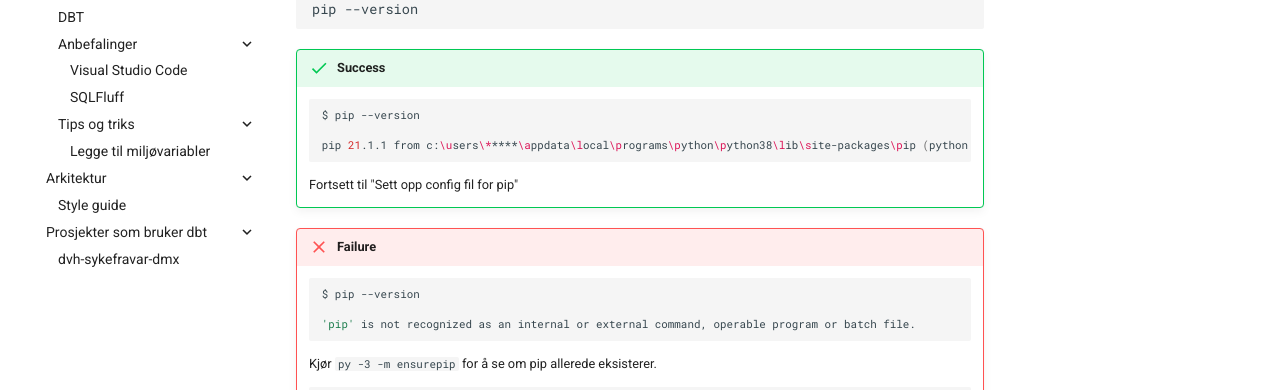
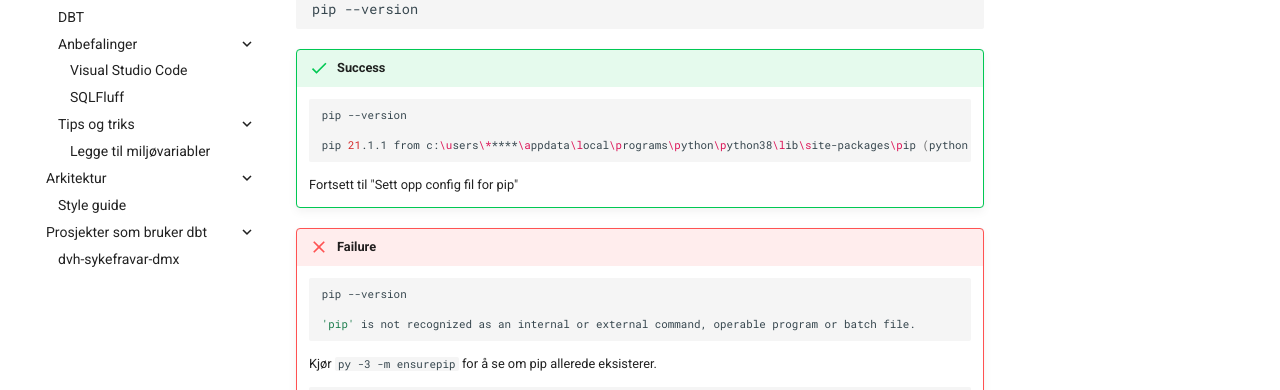
Before and after one commit to navikt/dbt-i-nav, an MkDocs documentation site: the page built from docs/vdi/pip.md, in a window 1280 px wide and 1400 px high. Shown: the part 283-673 px from the top of the window. Built offline with MkDocs 1.6.1 and Material for MkDocs 9.7.7, drawn with Linux system fonts in a browser that asks for light colours; comment, search, counter and statistics services are not loaded.

Commit message:
Fjerner $ tegn

`````diff
--- a/docs/vdi/pip.md
+++ b/docs/vdi/pip.md
@@ -11,7 +11,7 @@ pip --version
 !!! success
 
     ```shell
-    $ pip --version
+    pip --version
 
     pip 21.1.1 from c:\users\*****\appdata\local\programs\python\python38\lib\site-packages\pip (python 3.8)
     ```
@@ -20,7 +20,7 @@ pip --version
 
 !!! failure
     ```shell
-    $ pip --version
+    pip --version
 
     'pip' is not recognized as an internal or external command, operable program or batch file.
     ```
@@ -68,5 +68,5 @@ Disse argumentene kan isteden skrives inn i en pip.ini fil på følgende vis:
     ````
 4. Nå kan pip oppgraderes med kommandoen
 ```shell
-$ python -m pip install -U pip
+python -m pip install -U pip
 ```
`````
